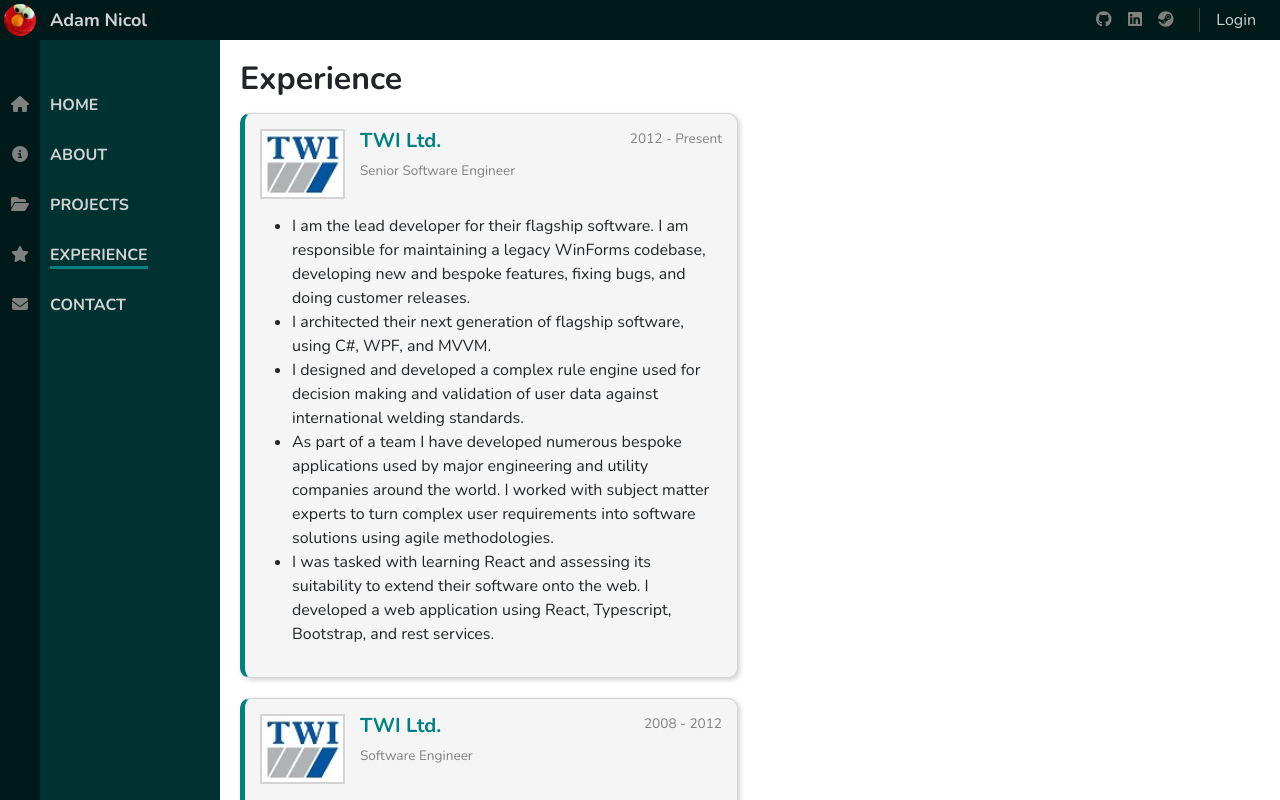
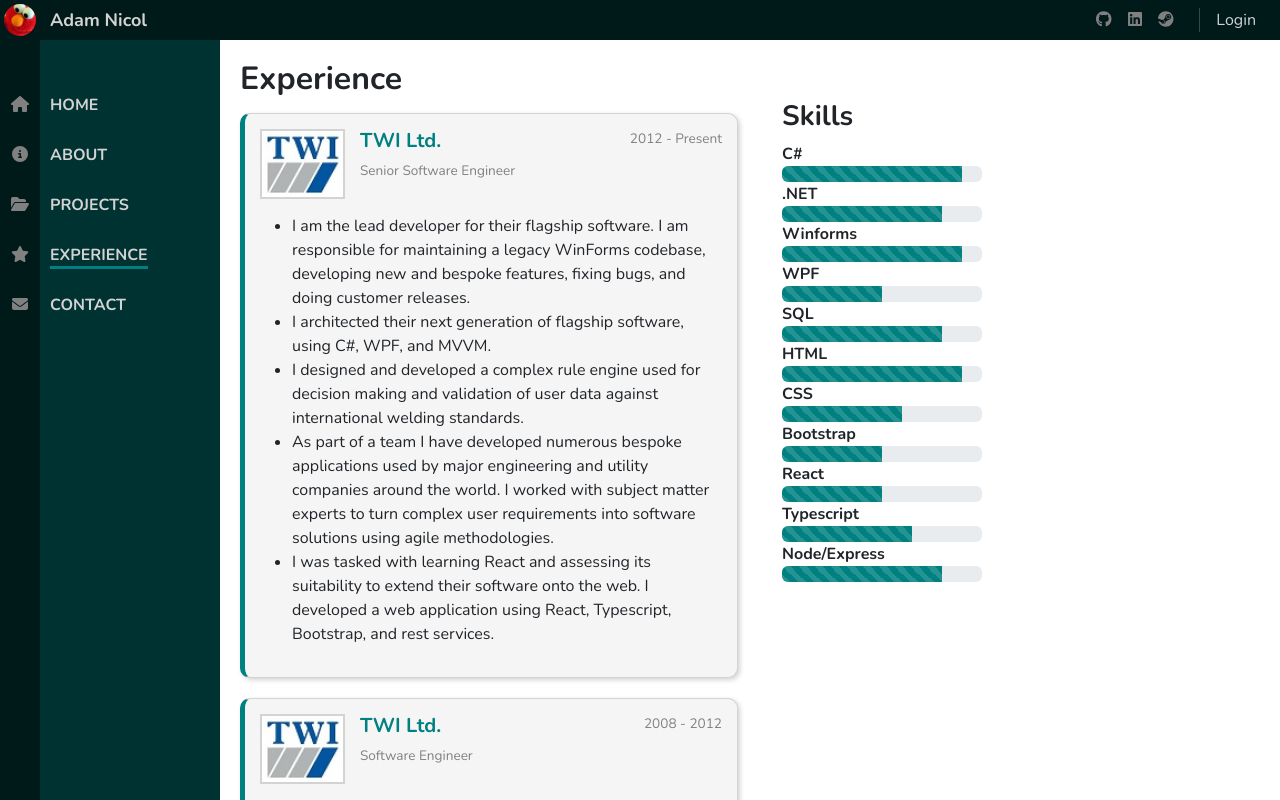
Before and after one commit to adamnicol/Portfolio, a React (Create React App) app in the folder client/: page /experience in a window 1280 px wide. Shown: the top 800 px of the page. Built offline with nearby package versions, Linux system fonts and the light colour scheme; no server answers.

Commit message:
Added skill list

```diff
--- a/client/src/css/bootstrap.scss
+++ b/client/src/css/bootstrap.scss
@@ -25,7 +25,7 @@
 @import "bootstrap/scss/pagination";
 //@import "bootstrap/scss/badge";
 @import "bootstrap/scss/alert";
-//@import "bootstrap/scss/progress";
+@import "bootstrap/scss/progress";
 //@import "bootstrap/scss/list-group";
 //@import "bootstrap/scss/close";
 //@import "bootstrap/scss/toasts";
--- a/client/src/css/styles.scss
+++ b/client/src/css/styles.scss
@@ -232,6 +232,10 @@ p {
   white-space: pre-line;
 }
 
+.skillList {
+  max-width: 200px;
+}
+
 .contact-form {
   max-width: 500px;
 }
--- /dev/null
+++ b/client/src/pages/aside/SkillList.tsx
@@ -0,0 +1,20 @@
+import { ProgressBar } from "react-bootstrap";
+import { skills } from "../content/skills";
+
+function SkillList() {
+  return (
+    <div>
+      <h2>Skills</h2>
+      <ul className="list-unstyled">
+        {skills.map((skill, index) => (
+          <li key={index} className="skillList">
+            <div className="fw-bold">{skill.name}</div>
+            <ProgressBar now={skill.rating} striped />
+          </li>
+        ))}
+      </ul>
+    </div>
+  );
+}
+
+export default SkillList;
--- /dev/null
+++ b/client/src/pages/content/skills.ts
@@ -0,0 +1,18 @@
+export interface ISkill {
+  name: string;
+  rating: number;
+}
+
+export const skills: ISkill[] = [
+  { name: "C#", rating: 90 },
+  { name: ".NET", rating: 80 },
+  { name: "Winforms", rating: 90 },
+  { name: "WPF", rating: 50 },
+  { name: "SQL", rating: 80 },
+  { name: "HTML", rating: 90 },
+  { name: "CSS", rating: 60 },
+  { name: "Bootstrap", rating: 50 },
+  { name: "React", rating: 50 },
+  { name: "Typescript", rating: 65 },
+  { name: "Node/Express", rating: 80 },
+];
--- a/client/src/routes.tsx
+++ b/client/src/routes.tsx
@@ -8,6 +8,7 @@ import News from "./pages/news/NewsFeed";
 import NewsFilters from "./pages/news/Filters";
 import Projects from "./pages/projects/ProjectList";
 import ProjectFilters from "./pages/projects/Filters";
+import SkillList from "./pages/aside/SkillList";
 import ViewPost from "./pages/news/ViewPost";
 
 export function MainRoutes() {
@@ -27,5 +28,6 @@ export function AsideRoutes() {
     { path: "/", element: <NewsFilters /> },
     { path: "/news/*", element: <NewsFilters /> },
     { path: "/projects/*", element: <ProjectFilters /> },
+    { path: "/experience/*", element: <SkillList /> },
   ]);
 }
```
